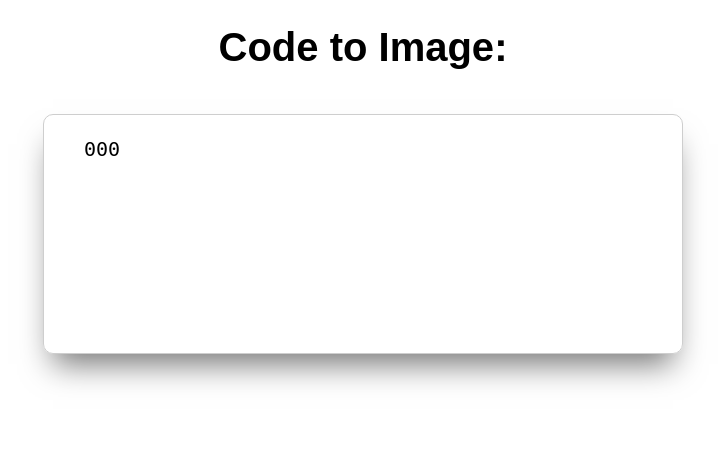
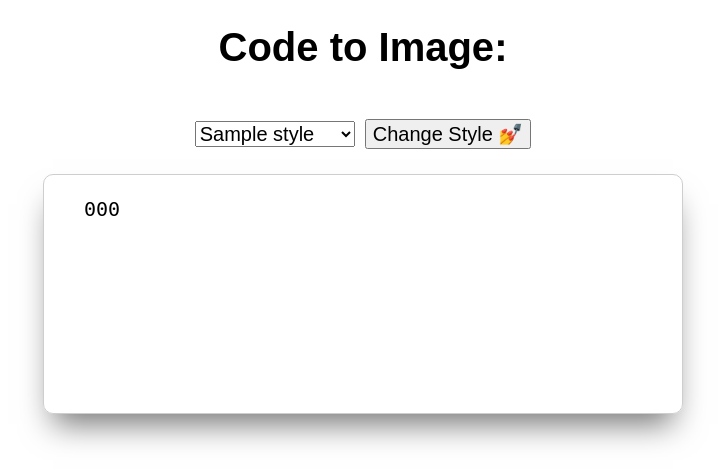
Before and after one commit to trailtony/flask_code-image-generator, a Flask app: template templates/style_selection.html in a window 1280 px wide. Shown: the top 474 px of the page, without its empty margins (277-1002 px from the left). Run offline with Flask 3, Linux system fonts and the light colour scheme; the template is opened without the code that fills it: most values are stand-ins (such as "Sample title", 1, 10 or a date in 2020).

Commit message:
Added Pygment's styles list option and save_style view

```diff
--- a/app.py
+++ b/app.py
@@ -9,6 +9,8 @@ from flask import (
 from pygments import highlight
 from pygments.formatters import HtmlFormatter
 from pygments.lexers import Python3Lexer
+from pygments.styles import get_all_styles
+
 from typing import Dict
 from utils.generate_app_secret_key import create_flask_secret_key
 
@@ -18,6 +20,8 @@ app.secret_key = create_flask_secret_key()
 
 # PLACEHOLDER_CODE defined as a constant due to it's use throughout the project
 PLACEHOLDER_CODE = "print('Hello, World!')"
+# Starting Pygments style name
+DEFAULT_STYLE = "default"
 
 @app.route("/", methods=["GET"])
 def code() -> render_template:
@@ -48,13 +52,20 @@ def reset_session() -> redirect:
 # View to set Pygments definitions and render a template that shows the highlighted code
 @app.route("/style", methods=["GET"])
 def style():
-    formatter = HtmlFormatter()
-    context = {
+    if session.get("style") is None:
+        session["style"] = DEFAULT_STYLE
+    formatter = HtmlFormatter(style = session["style"])
+    context: Dict = {
         "message": "Select Your Style 🎨",
+        "all_styles": list(get_all_styles()),
         "style_definitions": formatter.get_style_defs(),
         "style_bg_color": formatter.style.background_color,
-        "highlighted_code": highlight(
-            session["code"], Python3Lexer(), formatter
-        ),
+        "highlighted_code": highlight(session["code"], Python3Lexer(), formatter)
     }
     return render_template("style_selection.html", **context)
+
+# View that receives the "style" value from the posted form of style_selection.html
+@app.route("/save_style", methods=["POST"])
+def save_style():
+    session["style"] = request.form.get("style")
+    return redirect(url_for("style"))
--- a/templates/style_selection.html
+++ b/templates/style_selection.html
@@ -10,13 +10,23 @@
 <style>
   {{ style_definitions }}
 
-  .code {
+  .code{
     background-color: {{ style_bg_color }};
-  }
+   }
 </style>
 <form>
-  <div class="code">
-    {{ highlighted_code | safe }}
-  </div>
+    <div class="controls">
+        <select name="style">
+          {% for style_name in all_styles %}
+            <option value="{{ style_name }}">{{ style_name }}</option>
+          {% endfor %}
+        </select>
+        <button formmethod="post" formaction="{{ url_for('save_style') }}">
+          Change Style 💅
+        </button>
+    </div>
+    <div class="code">
+        {{ highlighted_code | safe }}
+    </div>
 </form>
 {% endblock content %}
```
